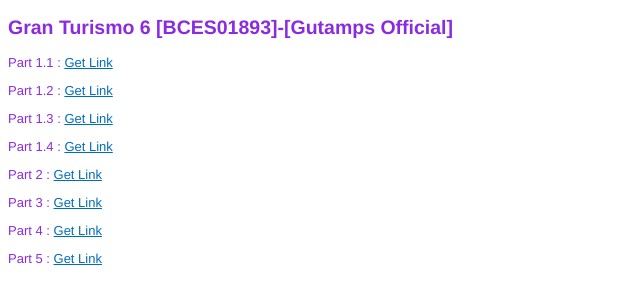
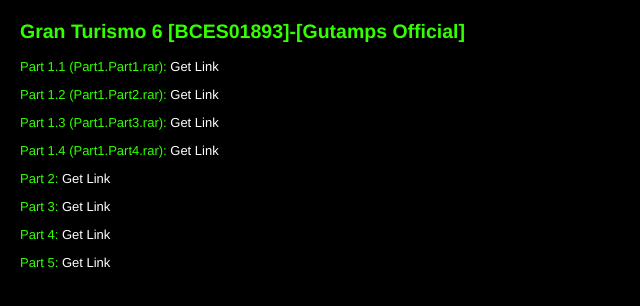
Before and after one commit to gutampsid/gt6gomg.github.io, a plain HTML site: page index.html in a window 1280 px wide. Shown: the whole page, without its empty margins (0-640 px from the left). Drawn offline with Linux system fonts and the light colour scheme.

Commit message:
Update index.html

```diff
--- a/index.html
+++ b/index.html
@@ -1,23 +1,47 @@
-<!DOCTYPE html PUBLIC "-//W3C//DTD XHTML 1.0 Transitional//EN" "http://www.w3.org/TR/xhtml1/DTD/xhtml1-transitional.dtd">
-<html xmlns="http://www.w3.org/1999/xhtml">
+<!DOCTYPE html>
+<html lang="en">
 <head>
+    <meta charset="UTF-8">
+    <meta http-equiv="X-UA-Compatible" content="IE=edge">
+    <meta name="viewport" content="width=device-width, initial-scale=1.0">
     <title>Gran Turismo 6 [BCES01893]-[Gutamps Official]</title>
-    <style type="text/css">
-        body, table { font-family: Helvetica, Arial, sans-serif; font-size: 13px; }
-        a { color: #006DBA; }
+    <style>
+        body {
+            font-family: 'Helvetica', 'Arial', sans-serif;
+            font-size: 13px;
+            color: #33ff00;
+            background-color: rgb(0, 0, 0);
+            margin: 20px;
+        }
+
+        h2 {
+            color: #33ff00;
+        }
+
+        a {
+            color: #ffffff;
+            text-decoration: none;
+            transition: color 0.3s ease;
+        }
+
+        a:hover {
+            color: #ff4500;
+        }
+
+        p {
+            margin-bottom: 10px;
+        }
     </style>
 </head>
 <body>
-<h2>Gran Turismo 6 [BCES01893]-[Gutamps Official]</h2>
-    <style> body { color: blueviolet };
-    </style>
-<p>Part 1.1  : <a href="https://mega.nz/file/RExHnRxb#jBreRxXDL4qMvHpKB9bdbu9k1xGDQzfqZ_s0kJFIy_I" target="_blank" rel="noopener">Get Link</a></p>
-<p>Part 1.2  : <a href="https://mega.nz/file/9UxxkYSB#yy0xYPbM-Di_G6bkDzmt2pVDwesslR9sdFx8LMimJUI" target="_blank" rel="noopener">Get Link</a></p>
-<p>Part 1.3  : <a href="https://mega.nz/file/kYghFZwY#mgA9Wl20Hcc5Qd263_Zzlz3P6wVr9VcYazQo2gvN0FQ" target="_blank" rel="noopener">Get Link</a></p>
-<p>Part 1.4  : <a href="https://mega.nz/file/NQ4xhYQC#x__xluYVa0iAA6oc_QSug-s2vTBMRnVfPDpNxRH2R2Y" target="_blank" rel="noopener">Get Link</a></p>
-<p>Part 2 : <a href="https://mega.nz/file/dJQDDDRT#rANwbqYUWMI_-E6LLJsl9ftqoaEuHMM6WJLPobne670" target="_blank" rel="noopener">Get Link</a></p>
-<p>Part 3 : <a href="https://mega.nz/file/JYJlxKiD#3ZX5PLtPZ_BiDCX4PC5kklu-lRwWGkMhJxAZwx9J07Y" target="_blank" rel="noopener">Get Link</a></p>
-<p>Part 4 : <a href="https://mega.nz/file/UqpxlCpZ#YrQgQcW9wQfft92Ljr27hzpnBb5OZT4NPvBp92n-04k" target="_blank" rel="noopener">Get Link</a></p>
-<p>Part 5 : <a href="https://mega.nz/file/Qjxj2DhJ#ku84gLk2Exe3FGNsdN5-Euyza5RnF7cLfEJnCf8WEyQ" target="_blank" rel="noopener">Get Link</a></p>
+    <h2>Gran Turismo 6 [BCES01893]-[Gutamps Official]</h2>
+    <p>Part 1.1 (Part1.Part1.rar): <a href="https://mega.nz/file/RExHnRxb#jBreRxXDL4qMvHpKB9bdbu9k1xGDQzfqZ_s0kJFIy_I" target="_blank" rel="noopener">Get Link</a></p>
+    <p>Part 1.2 (Part1.Part2.rar): <a href="https://mega.nz/file/9UxxkYSB#yy0xYPbM-Di_G6bkDzmt2pVDwesslR9sdFx8LMimJUI" target="_blank" rel="noopener">Get Link</a></p>
+    <p>Part 1.3 (Part1.Part3.rar): <a href="https://mega.nz/file/kYghFZwY#mgA9Wl20Hcc5Qd263_Zzlz3P6wVr9VcYazQo2gvN0FQ" target="_blank" rel="noopener">Get Link</a></p>
+    <p>Part 1.4 (Part1.Part4.rar): <a href="https://mega.nz/file/NQ4xhYQC#x__xluYVa0iAA6oc_QSug-s2vTBMRnVfPDpNxRH2R2Y" target="_blank" rel="noopener">Get Link</a></p>
+    <p>Part 2: <a href="https://mega.nz/file/dJQDDDRT#rANwbqYUWMI_-E6LLJsl9ftqoaEuHMM6WJLPobne670" target="_blank" rel="noopener">Get Link</a></p>
+    <p>Part 3: <a href="https://mega.nz/file/JYJlxKiD#3ZX5PLtPZ_BiDCX4PC5kklu-lRwWGkMhJxAZwx9J07Y" target="_blank" rel="noopener">Get Link</a></p>
+    <p>Part 4: <a href="https://mega.nz/file/UqpxlCpZ#YrQgQcW9wQfft92Ljr27hzpnBb5OZT4NPvBp92n-04k" target="_blank" rel="noopener">Get Link</a></p>
+    <p>Part 5: <a href="https://mega.nz/file/Qjxj2DhJ#ku84gLk2Exe3FGNsdN5-Euyza5RnF7cLfEJnCf8WEyQ" target="_blank" rel="noopener">Get Link</a></p>
 </body>
 </html>
```
